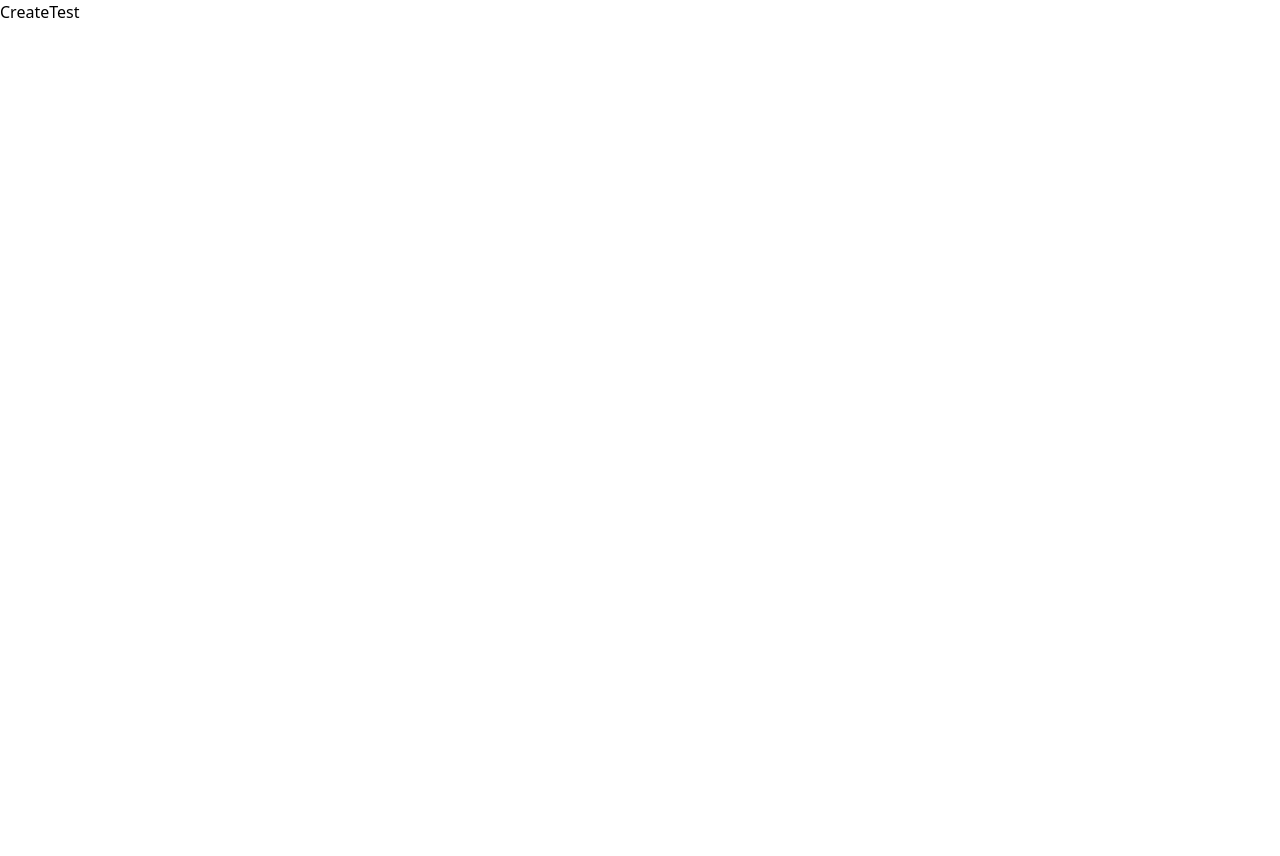
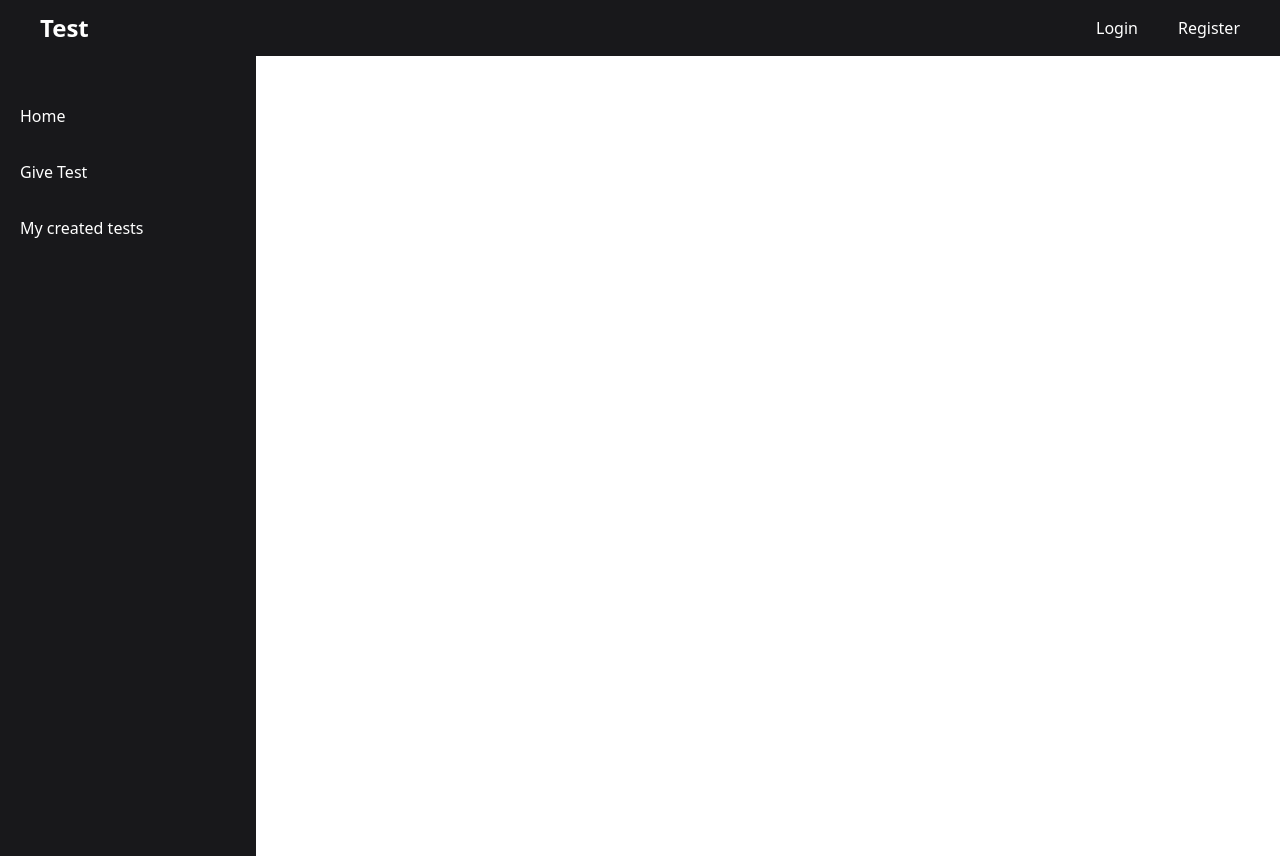
Before and after one commit to aadarshraj02/test-builder, a React (Vite) app in the folder client/: page /create-test in a window 1280 px wide. Before the commit the page ends 800 px from the top, so only its background shows below. Built offline with nearby package versions, Linux system fonts and the light colour scheme.

Commit message:
added sidenav

```diff
--- /dev/null
+++ b/client/src/components/Sidenav.jsx
@@ -0,0 +1,50 @@
+import React, { useState } from "react";
+import Navbar from "./Navbar";
+import { Link } from "react-router-dom";
+
+const Sidenav = () => {
+  const [isOpen, setIsOpen] = useState(false);
+
+  const toggleSidenav = () => {
+    setIsOpen(!isOpen);
+  };
+
+  return (
+    <div className="flex">
+      <div
+        className={`${
+          isOpen ? "translate-x-0" : "-translate-x-full"
+        } lg:translate-x-0 fixed lg:static inset-0 bg-zinc-900 text-white w-64 h-screen transition-transform duration-300 ease-in-out`}
+      >
+        <div className="flex items-center justify-between p-5">
+          <button
+            onClick={toggleSidenav}
+            className="lg:hidden text-white text-2xl"
+          >
+            &#9776;
+          </button>
+        </div>
+        <ul className="space-y-4 px-5">
+          <li>
+            <Link to="/" className="block py-2">
+              Home
+            </Link>
+          </li>
+          <li></li>
+          <li>
+            <Link to="/give-test" className="block py-2">
+              Give Test
+            </Link>
+          </li>
+          <li>
+            <Link to="/profile" className="block py-2">
+              My created tests
+            </Link>
+          </li>
+        </ul>
+      </div>
+    </div>
+  );
+};
+
+export default Sidenav;
--- a/client/src/pages/CreateTest.jsx
+++ b/client/src/pages/CreateTest.jsx
@@ -1,5 +1,13 @@
+import Navbar from "../components/Navbar";
+import Sidenav from "../components/Sidenav";
+
 const CreateTest = () => {
-  return <div>CreateTest</div>;
+  return (
+    <div>
+      <Navbar />
+      <Sidenav />
+    </div>
+  );
 };
 
 export default CreateTest;
--- a/client/src/pages/GiveTest.jsx
+++ b/client/src/pages/GiveTest.jsx
@@ -1,5 +1,5 @@
 const GiveTest = () => {
-  return <div>GiveTest</div>;
+  return <div></div>;
 };
 
 export default GiveTest;
--- a/client/src/pages/Home.jsx
+++ b/client/src/pages/Home.jsx
@@ -37,7 +37,7 @@ const Home = () => {
           <img src="./test.png" className="w-full" />
         </div>
       </div>
-      <div className="w-full flex items-center justify-center mt-10 gap-20">
+      <div className="w-full flex items-center justify-center md:mt-10 gap-20">
         <button
           onClick={handleCreateTest}
           className="bg-black text-white px-5 py-2 rounded-full"
```
